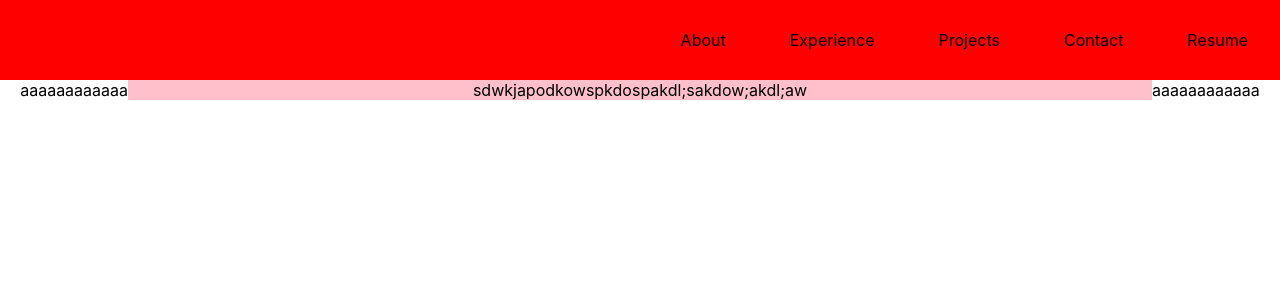
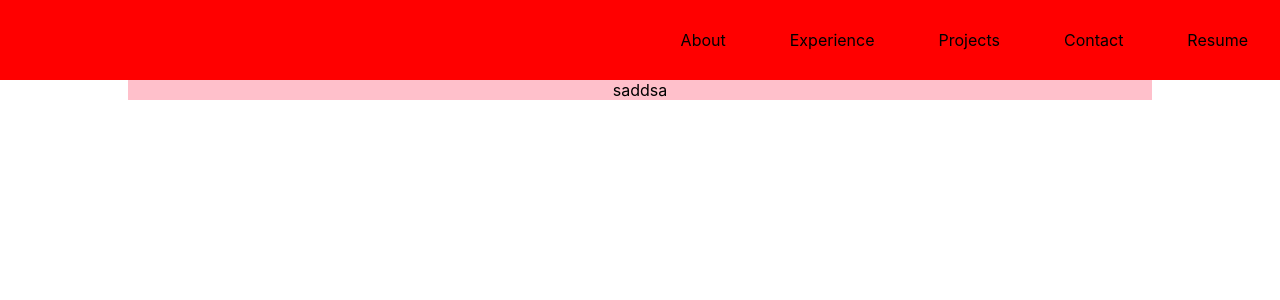
Before and after one commit to lysmm203/personal-portfolio, a React (Create React App) app: page / in a window 1280 px wide. Shown: the top 300 px of the page. Built offline with nearby package versions, Linux system fonts and the light colour scheme.

Commit message:
save the format in a parent compnent called Body. nest any elements that are not in the navbar under the Body

```diff
--- a/src/App.js
+++ b/src/App.js
@@ -2,14 +2,17 @@ import logo from './logo.svg';
 import './App.css';
 import Navbar from "./components/navbar";
 import Intro from "./components/intro"
+import Body from "./components/body"
 
 
 function App() {
   return (
       <div>
         <Navbar/>
+          <Body>
+              <Intro/>
+          </Body>
 
-        <Intro/>
       </div>
   );
 }
--- a/src/components/body.js
+++ b/src/components/body.js
@@ -1,9 +1,13 @@
-
-export default Body(){
-    return (
-        <div>
 
 
+export default function Body({children}){
+
+    return (
+        <div className={"wrapper"}>
+            <div className={"padding-div"}>
+                {children}
+            </div>
         </div>
     )
+
 }
--- a/src/components/intro.js
+++ b/src/components/intro.js
@@ -3,14 +3,8 @@
 export default function Intro(){
 
     return (
-        <div className={"wrapper"}>
-
-            aaaaaaaaaaaa
-            <div className={"padding-div"}>
-                sdwkjapodkowspkdospakdl;sakdow;akdl;aw
-
-            </div>
-            aaaaaaaaaaaa
+        <div>
+            saddsa
         </div>
     )
 
```
